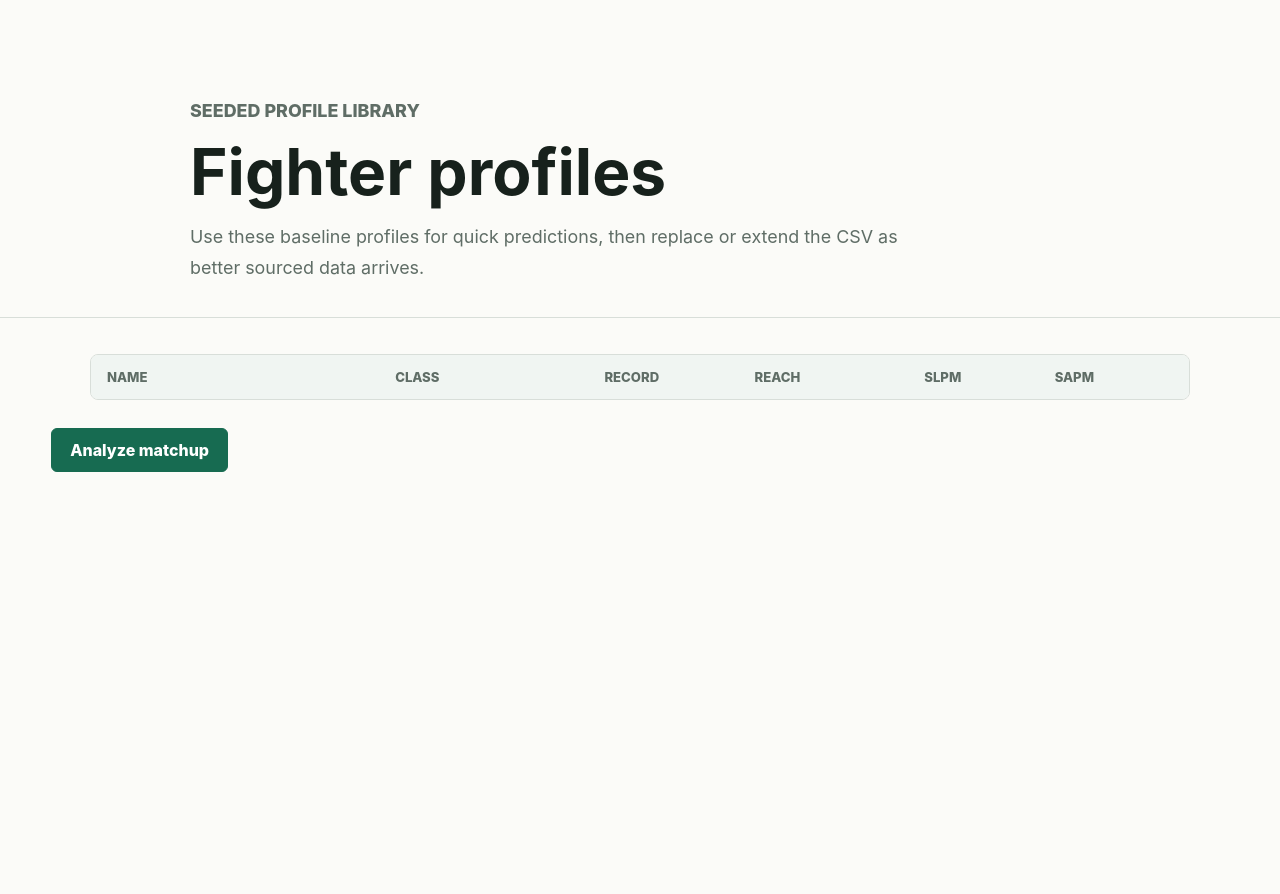
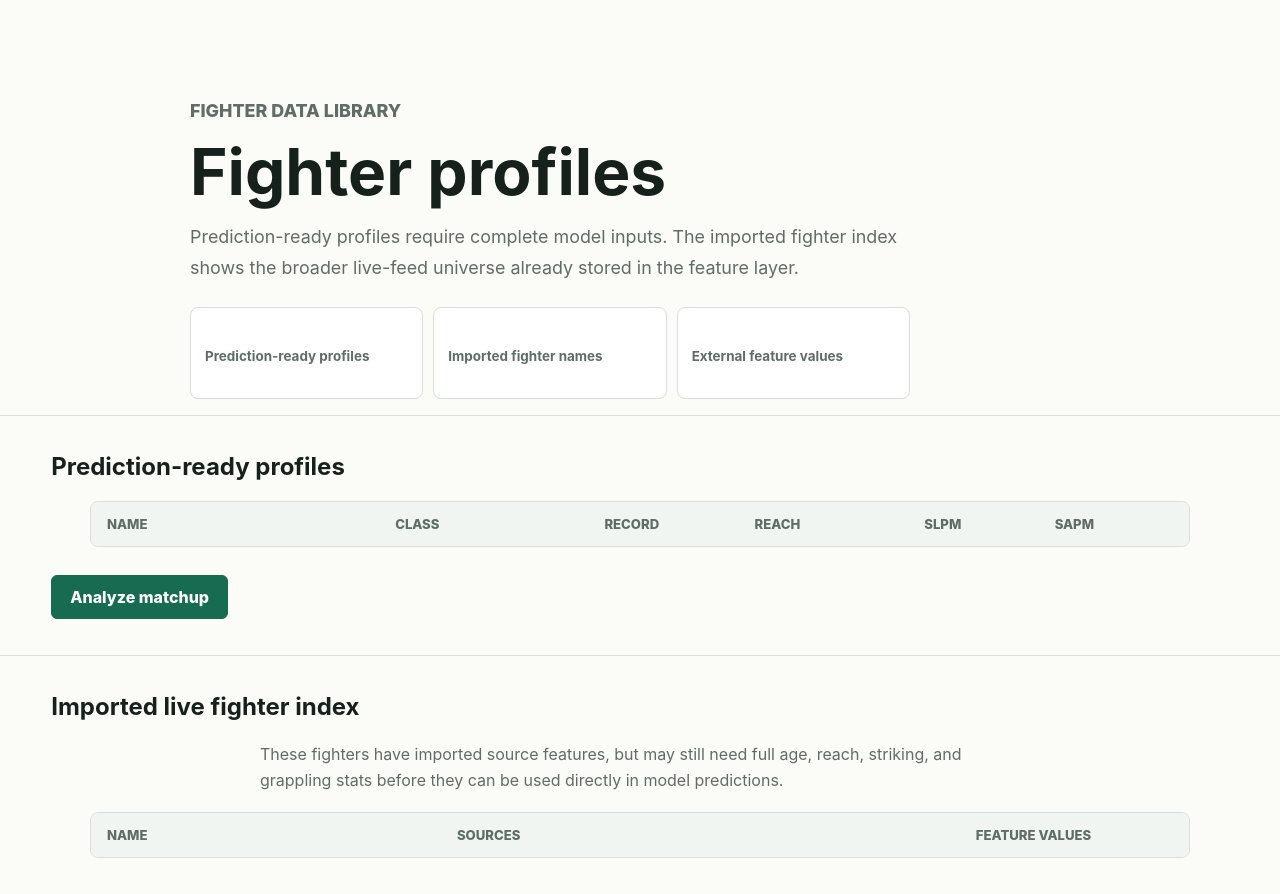
Before and after one commit to daverozee/mma-fight-predictor, a FastAPI app: template app/templates/fighters.html in a window 1280 px wide. Shown: the part 73-967 px from the top of the page. Before the commit the page ends 545 px from the top, so only its background shows below. Run offline with FastAPI, Linux system fonts and the light colour scheme; the template is opened without the code that fills it, so the values that code supplies are empty.

Commit message:
Show imported fighter index on fighters page

```diff
--- a/app/fighters.py
+++ b/app/fighters.py
@@ -1,11 +1,11 @@
 from csv import DictReader
 from pathlib import Path
 
-from sqlalchemy import select
+from sqlalchemy import func, select
 from sqlalchemy.orm import Session
 
 from app.ml.features import FighterFeatures
-from app.models import FighterProfile
+from app.models import FighterExternalFeature, FighterProfile
 
 PROFILE_COLUMNS = [
     "name",
@@ -26,6 +26,38 @@ PROFILE_COLUMNS = [
 
 def list_fighters(db: Session) -> list[FighterProfile]:
     return list(db.scalars(select(FighterProfile).order_by(FighterProfile.name)).all())
+
+
+def list_imported_fighter_index(db: Session, limit: int = 250) -> list[dict[str, object]]:
+    rows = db.execute(
+        select(
+            FighterExternalFeature.fighter_name,
+            func.count(FighterExternalFeature.id).label("feature_count"),
+            func.group_concat(func.distinct(FighterExternalFeature.source)).label("sources"),
+        )
+        .group_by(FighterExternalFeature.fighter_name)
+        .order_by(FighterExternalFeature.fighter_name)
+        .limit(limit)
+    ).all()
+    return [
+        {
+            "name": row.fighter_name,
+            "feature_count": row.feature_count,
+            "sources": sorted((row.sources or "").split(",")),
+        }
+        for row in rows
+    ]
+
+
+def fighter_data_counts(db: Session) -> dict[str, int]:
+    return {
+        "prediction_ready": db.scalar(select(func.count()).select_from(FighterProfile)) or 0,
+        "imported_names": db.scalar(
+            select(func.count(func.distinct(FighterExternalFeature.fighter_name)))
+        )
+        or 0,
+        "external_features": db.scalar(select(func.count()).select_from(FighterExternalFeature)) or 0,
+    }
 
 
 def get_fighter(db: Session, fighter_id: int) -> FighterProfile | None:
--- a/app/main.py
+++ b/app/main.py
@@ -12,7 +12,13 @@ from starlette.middleware.sessions import SessionMiddleware
 from app.auth import authenticate_user, create_user
 from app.config import get_settings
 from app.database import get_db, init_db
-from app.fighters import get_fighter, list_fighters, profile_to_features
+from app.fighters import (
+    fighter_data_counts,
+    get_fighter,
+    list_fighters,
+    list_imported_fighter_index,
+    profile_to_features,
+)
 from app.ingestion.connectors import import_catalog, ingestion_counts
 from app.ml.features import FighterFeatures
 from app.ml.predictor import FightPredictor
@@ -136,7 +142,12 @@ def fighters_page(
     return templates.TemplateResponse(
         request,
         "fighters.html",
-        {"user": user, "fighters": list_fighters(db)},
+        {
+            "user": user,
+            "fighters": list_fighters(db),
+            "imported_fighters": list_imported_fighter_index(db),
+            "counts": fighter_data_counts(db),
+        },
     )
 
 
--- a/app/static/styles.css
+++ b/app/static/styles.css
@@ -528,6 +528,47 @@ legend {
   text-transform: uppercase;
 }
 
+.fighter-stats {
+  max-width: 720px;
+  margin-top: 24px;
+}
+
+.section-copy {
+  max-width: 760px;
+  margin: 0 auto 18px;
+  color: var(--muted);
+  line-height: 1.65;
+}
+
+.imported-table {
+  max-height: 620px;
+  overflow: auto;
+}
+
+.imported-fighter-row {
+  display: grid;
+  grid-template-columns: 1.2fr 1.8fr 0.7fr;
+  gap: 12px;
+  align-items: center;
+  padding: 14px 16px;
+  border-top: 1px solid var(--line);
+}
+
+.imported-fighter-row:first-child {
+  border-top: 0;
+}
+
+.imported-fighter-row.header {
+  position: sticky;
+  top: 0;
+  z-index: 1;
+  background: #f0f5f2;
+  color: var(--muted);
+  font-size: 0.82rem;
+  font-weight: 800;
+  text-transform: uppercase;
+}
+
 @media (max-width: 760px) {
   .topbar,
   nav {
@@ -543,7 +584,8 @@ legend {
   .feed-overview,
   .feed-stats,
   .feed-map,
-  .promotion-grid {
+  .promotion-grid,
+  .imported-fighter-row {
     grid-template-columns: 1fr;
   }
 
--- a/app/templates/fighters.html
+++ b/app/templates/fighters.html
@@ -1,11 +1,17 @@
 {% extends "base.html" %}
 {% block content %}
 <section class="page-head compact">
-  <p class="eyebrow">Seeded profile library</p>
+  <p class="eyebrow">Fighter data library</p>
   <h1>Fighter profiles</h1>
-  <p>Use these baseline profiles for quick predictions, then replace or extend the CSV as better sourced data arrives.</p>
+  <p>Prediction-ready profiles require complete model inputs. The imported fighter index shows the broader live-feed universe already stored in the feature layer.</p>
+  <div class="feed-stats fighter-stats" aria-label="Fighter data totals">
+    <div><strong>{{ counts.prediction_ready }}</strong><span>Prediction-ready profiles</span></div>
+    <div><strong>{{ counts.imported_names }}</strong><span>Imported fighter names</span></div>
+    <div><strong>{{ counts.external_features }}</strong><span>External feature values</span></div>
+  </div>
 </section>
 <section class="band">
+  <h2>Prediction-ready profiles</h2>
   <div class="fighter-table">
     <div class="fighter-row header">
       <span>Name</span>
@@ -30,4 +36,22 @@
     <a class="button" href="/predict">Analyze matchup</a>
   </div>
 </section>
+<section class="band">
+  <h2>Imported live fighter index</h2>
+  <p class="section-copy">These fighters have imported source features, but may still need full age, reach, striking, and grappling stats before they can be used directly in model predictions.</p>
+  <div class="fighter-table imported-table">
+    <div class="imported-fighter-row header">
+      <span>Name</span>
+      <span>Sources</span>
+      <span>Feature values</span>
+    </div>
+    {% for fighter in imported_fighters %}
+      <div class="imported-fighter-row">
+        <strong>{{ fighter.name }}</strong>
+        <span>{{ fighter.sources | join(", ") }}</span>
+        <span>{{ fighter.feature_count }}</span>
+      </div>
+    {% endfor %}
+  </div>
+</section>
 {% endblock %}
```
